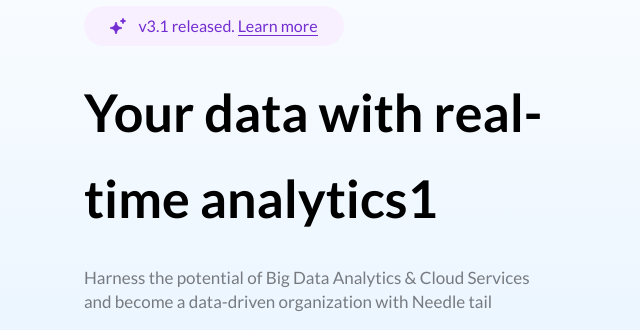
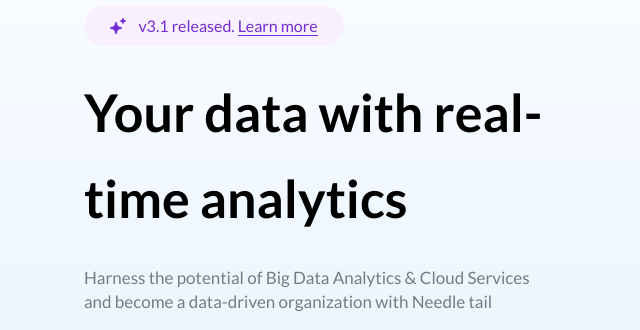
Before and after one commit to DAKasimov/Qubly, a website built with webpack: page index.html in a window 1280 px wide. Shown: the part 197-527 px from the top of the page, 1-641 px from the left. Built offline with nearby package versions, Linux system fonts and the light colour scheme.

Commit message:
update title

```diff
--- a/index.html
+++ b/index.html
@@ -135,7 +135,7 @@
                         </div>
                       </div>
                       <h1 class="promo__title">
-                        Your data with real-time analytics1
+                        Your data with real-time analytics
                       </h1>
                       <p class="promo__subtitle">
                         Harness the potential of Big Data Analytics & Cloud
```
